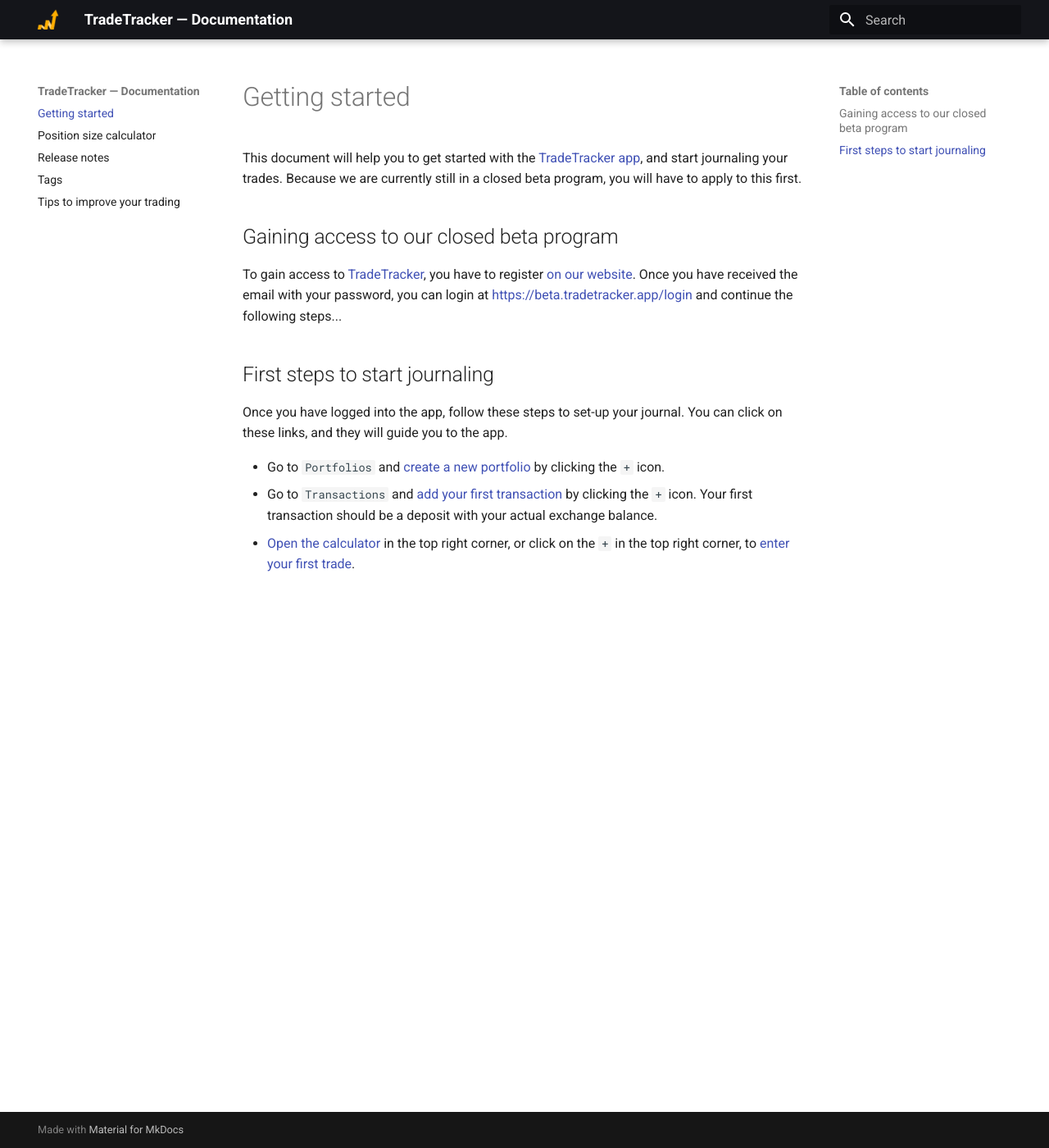
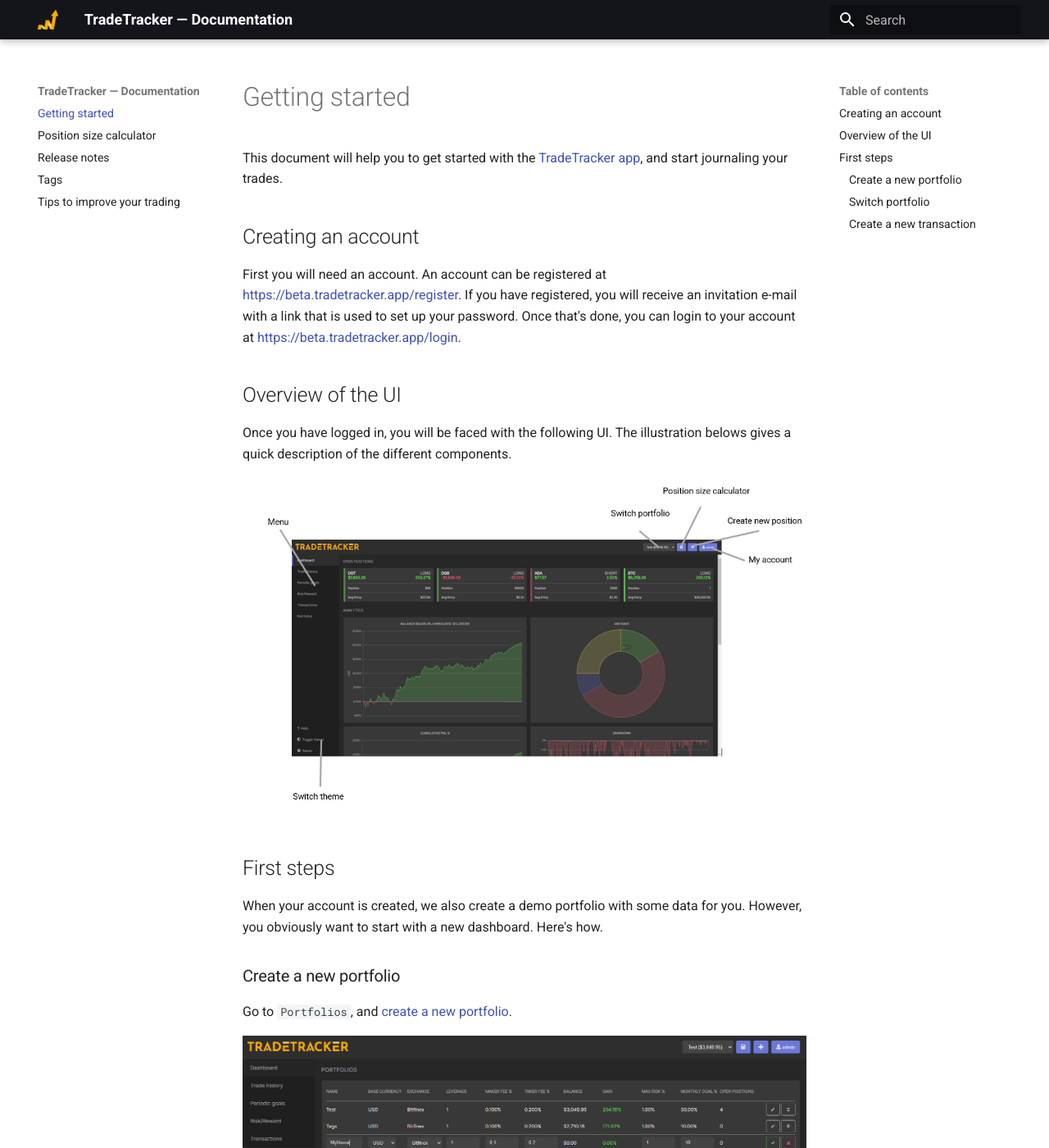
Before and after one commit to TradeTracker/docs, an MkDocs documentation site: the page built from docs/index.md, in a window 1280 px wide and 1400 px high. Shown: the whole window at 82% size. Built offline with MkDocs 1.6.1 and Material for MkDocs 9.7.7, drawn with Linux system fonts in a browser that asks for light colours; some of the changed text lies outside the part shown.

Commit message:
updated readme

```diff
--- a/docs/index.md
+++ b/docs/index.md
@@ -1,34 +1,42 @@
 # Getting started
 
 This document will help you to get started with the [TradeTracker app](https://beta.tradetracker.app), and start journaling your trades.
-Because we are currently still in a closed beta program, you will have to apply to this first.
 
-## Gaining access to our closed beta program
+## Creating an account
 
-To gain access to [TradeTracker](https://beta.tradetracker.app), you have to register [on our website](https://beta.tradetracker.app).
-Once you have received the email with your password, you can login at [https://beta.tradetracker.app/login](https://beta.tradetracker.app/login) and continue the following steps...
+First you will need an account. An account can be registered at [https://beta.tradetracker.app/register](https://beta.tradetracker.app/register). If you have registered, you will receive an invitation e-mail with a link that is used to set up your password. Once that's done, you can login to your account at [https://beta.tradetracker.app/login](https://beta.tradetracker.app/login).
 
-## First steps to start journaling
 
-Once you have logged into the app, follow these steps to set-up your journal. You can click on these links, and they will guide you to the app.
+## Overview of the UI
 
-  * Go to `Portfolios` and [create a new portfolio](https://beta.tradetracker.app/portfolios#new) by clicking the `+` icon.
-  * Go to `Transactions` and [add your first transaction](https://beta.tradetracker.app/transactions#new) by clicking the `+` icon. Your first transaction should be a deposit with your actual exchange balance.
-  * [Open the calculator](https://beta.tradetracker.app#open-calculator) in the top right corner, or click on the `+` in the top right corner, to [enter your first trade](https://beta.tradetracker.app/new-trade).
+Once you have logged in, you will be faced with the following UI. The illustration belows gives a quick description of the different components.
 
-<!-- ## Connect to your favorite exchange API (optional)
+![UI](ui.png)
 
-To make trading easier, you can add your favorite exchange API. To do this, go to [account management](/account-management) (click on your name in the rop right corner), and [scroll down to API keys](https://beta.tradetracker.app/account#api-keys).
-There are two different types of API keys that you can add, read-only, and read-write.
+## First steps
 
-### Read-only
+When your account is created, we also create a demo portfolio with some data for you. However, you obviously want to start with a new dashboard. Here's how.
 
-If you add a read-only API key, your last 3 executed orders will be displayed in the [trade set up page](https://beta.tradetracker.app/new-trade), and can be added to the trade in a single click.
+### Create a new portfolio
 
-The ability to synchronize your exchange orders with your portfolio is still in development, and will be added later!
+Go to `Portfolios`, and [create a new portfolio](https://beta.tradetracker.app/portfolios#new).
 
-### Read-write
+![Portfolio](portfolios.PNG)
 
-If you add a read-write key, you can also submit orders to your exchange by using the [calculator](/calculator). This should help prevent slippage between calculating your trade, and executing it manually on the exchange.
+Select the exchange you are using, and check the fee. If your exchange is not listed, please contact us and we will add it as soon as possible!
 
-Due to security reasons, you are required to [set up 2-factor authentication](https://beta.tradetracker.app/account#two-factor-authentication) first before you can add a read-write API key. -->
+### Switch portfolio
+
+You should now switch your the newly created portfolio. This can be done with the portfolio selector, in the top right corner.
+
+![Switch portfolio](switch.png)
+
+### Create a new transaction
+
+Every portfolio starts with initial capital. You can add initial capital to the portfolio by creating a new transaction. Go to `Transactions`, and [add a new deposit](https://beta.tradetracker.app/transactions#new).
+
+![Transaction](transaction.PNG)
+
+
+
+That's it, you can now start journaling! Once you have switch to your portfolio, you can also remove the demo portfolio.
```
Also changed, not shown: docs/portfolios.PNG (added), docs/switch.png (added), docs/transaction.PNG (added), docs/ui.png (added).
